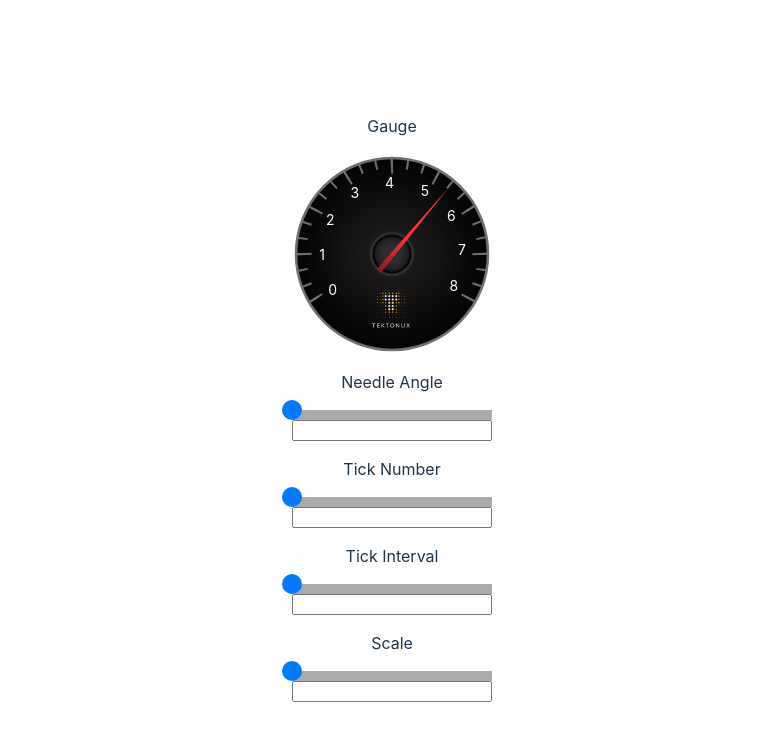
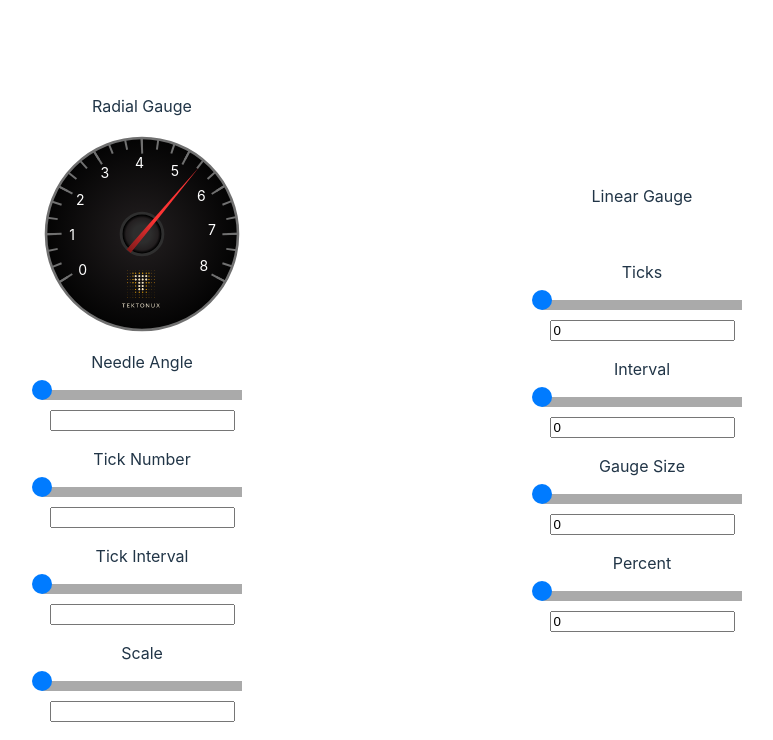
Before and after one commit to Taikk/gauge-app, a React (Vite) app: page / in a window 1280 px wide. Shown: the top 740 px of the page, without its empty margins (248-1021 px from the left). Built offline with nearby package versions, Linux system fonts and the light colour scheme.

Commit message:
LinearGauge Finished

```diff
--- a/src/App.css
+++ b/src/App.css
@@ -9,7 +9,22 @@
   padding: 10px;
 }
 
-.container {
+.gauge-container {
+  display: flex;
+  flex-direction: row;
+  align-items: center;
+}
+
+.linear-gauge,
+.radial-gauge {
   display: flex;
   flex-direction: column;
+  align-items: center;
+  min-width: 500px;
 }
+
+.linear-gauge .slider,
+.radial-gauge .slider {
+  width: 200px;
+  margin-bottom: 10px;
+}
--- a/src/App.tsx
+++ b/src/App.tsx
@@ -2,17 +2,24 @@ import { useState } from "react";
 import "./App.css";
 import { Gauge } from "./components/Gauge";
 import Slider from "./components/Slider";
+import { LinearGauge } from "./components/LinearGuage/LinearGauge";
 
 function App() {
   const [angle, setAngle] = useState<number | undefined>(undefined);
   const [ticks, setTicks] = useState<number | undefined>(undefined);
   const [minorTicks, setMinorTicks] = useState<number | undefined>(undefined);
   const [scale, setScale] = useState<number | undefined>(undefined);
+  const [newpercent, setNewPercent] = useState<number>(0);
+  const [linearTicks, setLinearTicks] = useState<number>(0);
+  const [interval, setInterval] = useState<number>(0);
+  const [size, setSize] = useState<number>(0);
+  const [fillPercent, setFillPercent] = useState<number>(0);
 
   return (
     <>
-      <div className="container">
-        <p>Gauge</p>
+      <div className="gauge-container">
+        <div className="radial-gauge">
+          <p>Radial Gauge</p>
           <Gauge
             angle={angle}
             tickNum={ticks}
@@ -56,7 +63,6 @@ function App() {
             }}
           />
 
-        {/* TICK INTERVAL */}
           <p>Tick Interval</p>
           <div className="slider">
             <Slider
@@ -95,6 +101,93 @@ function App() {
             }}
           />
         </div>
+
+        <div className="linear-gauge">
+          <p>Linear Gauge</p>
+          <LinearGauge
+            startPoint={0}
+            majorTicks={linearTicks}
+            minorTicksPerMajor={interval}
+            gaugeWidth={size}
+            percent={fillPercent}
+          />
+          <p>Ticks</p>
+          <div className="slider">
+            <Slider
+              min={0}
+              max={10}
+              onChange={function (newVal): void {
+                setLinearTicks(Math.round(newVal));
+              }}
+            />
+          </div>
+          <input
+            type="bar-text"
+            value={linearTicks?.toFixed(0)}
+            onChange={(e) => {
+              const newVal = parseFloat(e.target.value);
+              setLinearTicks(newVal);
+            }}
+          />
+
+          <p>Interval</p>
+          <div className="slider">
+            <Slider
+              min={0}
+              max={10}
+              onChange={function (newVal): void {
+                setInterval(Math.round(newVal));
+              }}
+            />
+          </div>
+          <input
+            type="bar-text"
+            value={interval?.toFixed(0)}
+            onChange={(e) => {
+              const newVal = parseFloat(e.target.value);
+              setInterval(newVal);
+            }}
+          />
+
+          <p>Gauge Size</p>
+          <div className="slider">
+            <Slider
+              min={0}
+              max={500}
+              onChange={function (newVal): void {
+                setSize(Math.round(newVal));
+              }}
+            />
+          </div>
+          <input
+            type="bar-text"
+            value={size?.toFixed(0)}
+            onChange={(e) => {
+              const newVal = parseFloat(e.target.value);
+              setSize(newVal);
+            }}
+          />
+
+          <p>Percent</p>
+          <div className="slider">
+            <Slider
+              min={0}
+              max={100}
+              onChange={function (newVal): void {
+                setFillPercent(Math.round(newVal));
+              }}
+            />
+          </div>
+          <input
+            type="bar-text"
+            value={fillPercent?.toFixed(0)}
+            onChange={(e) => {
+              const newVal = parseFloat(e.target.value);
+              setFillPercent(newVal);
+            }}
+          />
+        </div>
+      </div>
     </>
   );
 }
--- /dev/null
+++ b/src/components/LinearGuage/LinearGauge.tsx
@@ -0,0 +1,86 @@
+import React from "react";
+
+interface LinearGaugeProps {
+  startPoint: number;
+  majorTicks: number;
+  minorTicksPerMajor: number;
+  gaugeWidth: number;
+  percent: number;
+}
+
+export const LinearGauge: React.FC<LinearGaugeProps> = ({
+  startPoint = 0,
+  majorTicks = 5,
+  minorTicksPerMajor = 2,
+  gaugeWidth = 250,
+  percent = 50,
+}) => {
+  const calculateTickPositions = () => {
+    const totalTicks = majorTicks * minorTicksPerMajor + 1;
+    const tickPositions = [];
+    const maxValue = 100;
+
+    for (let i = 0; i < totalTicks; i++) {
+      const tickValue =
+        startPoint + ((maxValue - startPoint) / (totalTicks - 1)) * i;
+      tickPositions.push(tickValue);
+    }
+
+    return tickPositions;
+  };
+
+  const renderMajorTicks = () => {
+    const tickPositions = calculateTickPositions();
+
+    return tickPositions.map((tick, index) => {
+      if (index % minorTicksPerMajor === 0) {
+        const x = `${(index / (tickPositions.length - 1)) * 100}%`;
+        return (
+          <g key={index}>
+            <rect x={x} y="0" width="2" height="10" fill="black" />
+            <text
+              x={x}
+              y="18"
+              fontSize="10"
+              textAnchor="middle"
+              fill="darkblue"
+            >
+              {tick.toFixed(0)}
+            </text>
+          </g>
+        );
+      }
+      return null;
+    });
+  };
+
+  const renderMinorTicks = () => {
+    const tickPositions = calculateTickPositions();
+
+    return tickPositions.map((tick, index) => {
+      if (index % minorTicksPerMajor !== 0) {
+        const x = `${(index / (tickPositions.length - 1)) * 100}%`;
+        return (
+          <rect key={index} x={x} y="0" width="1" height="5" fill="black" />
+        );
+      }
+      return null;
+    });
+  };
+
+  return (
+    <svg className="linearGauge" width={gaugeWidth} height="20">
+      <rect x="0" y="0" width="100%" height="20" fill="grey" stroke="black" />
+      <rect
+        x="0"
+        y="0"
+        width={`${percent}%`}
+        height="20"
+        fill="lightblue"
+        style={{ transition: "all 0.5s ease-in-out" }}
+      />
+      <g className="majorTicksContainer">{renderMajorTicks()}</g>
+      <g className="minorTicksContainer">{renderMinorTicks()}</g>
+    </svg>
+  );
+};
--- /dev/null
+++ b/src/components/SliderInput.tsx
@@ -0,0 +1,3 @@
+export const SliderInput = () => {
+
+}
```
Also changed, not shown: src/main.tsx (+7 -7 lines). Lines whose indentation alone changed are shown as unchanged.
